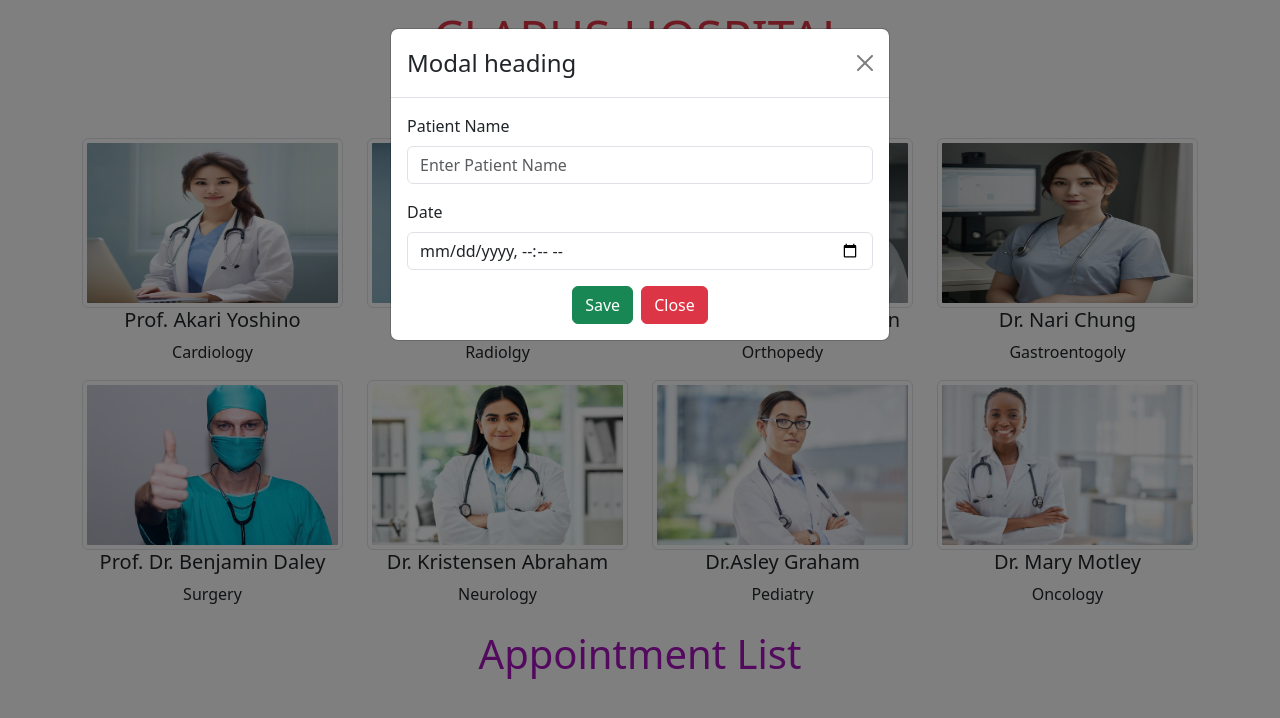
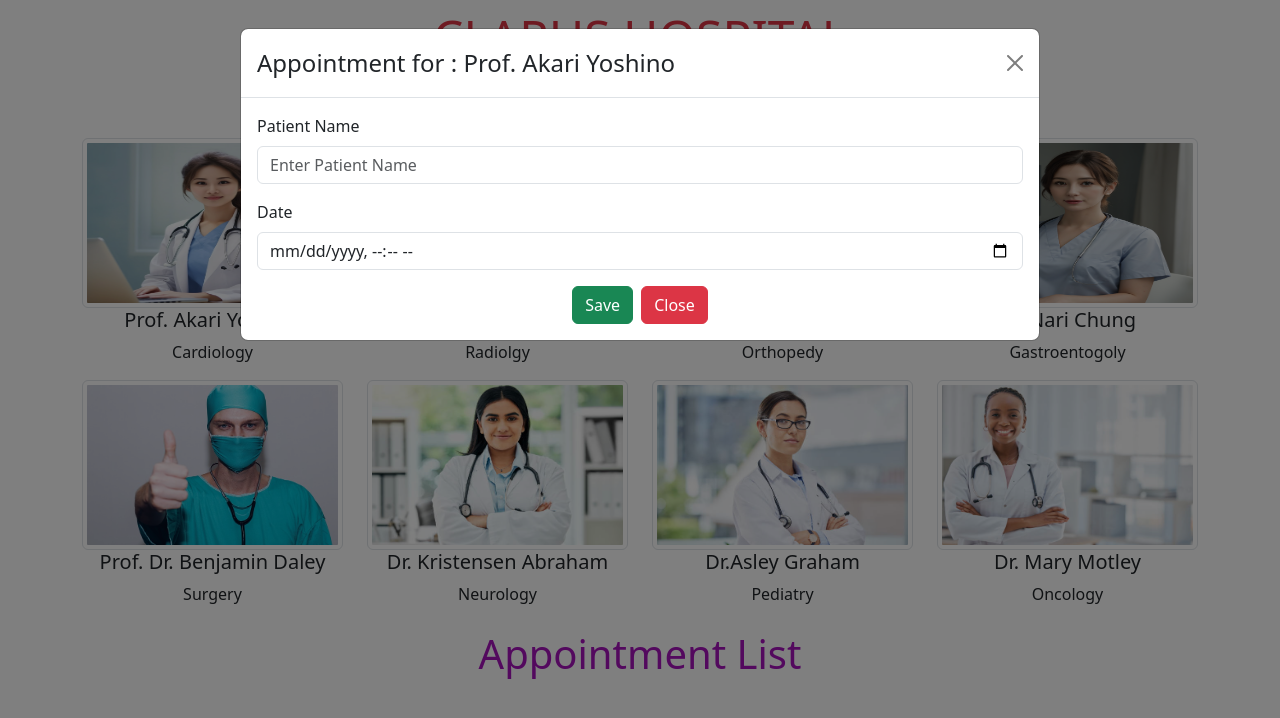
Before and after one commit to C9161-Jeff/Hospital-Appointment-List-Project, a React (Create React App) app: page / in a window 1280 px wide. Both pictures are taken after a click on the picture 212 px from the left and 222 px from the top of the page. Shown: the top 718 px of the page. Built offline with nearby package versions, Linux system fonts and the light colour scheme.

Commit message:
module Dr isimleri eklendı ve tarıh ve P.name state de tutuldu

```diff
--- a/src/components/AddModal.jsx
+++ b/src/components/AddModal.jsx
@@ -3,28 +3,42 @@
 import Button from "react-bootstrap/Button";
 import Modal from "react-bootstrap/Modal";
 
-function AddModal({ showModal, handleClose }) {
+function AddModal({ showModal, handleClose, drName }) {
   //   const [showModal, setShow] = useState(false);
 
   //   const handleClose = () => setShow(false);
   //   const handleShow = () => setShow(true);
+  const [patientName, setPatientName] = useState("");
+  const [date, setDate] = useState("");
+  console.log(patientName);
+  console.log(date);
 
   return (
     <>
-      <Modal show={showModal} onHide={handleClose}>
+      <Modal show={showModal} onHide={handleClose} size={"lg"}>
         <Modal.Header closeButton>
-          <Modal.Title>Modal heading</Modal.Title>
+          <Modal.Title>Appointment for : {drName}</Modal.Title>
         </Modal.Header>
         <Modal.Body>
           <Form>
             <Form.Group className="mb-3" controlId="formBasicEmail">
               <Form.Label>Patient Name</Form.Label>
-              <Form.Control type="text" placeholder="Enter Patient Name" />
+              <Form.Control
+                type="text"
+                placeholder="Enter Patient Name"
+                onChange={(e) => setPatientName(e.target.value)}
+                value={patientName}
+              />
             </Form.Group>
 
             <Form.Group className="mb-3" controlId="formBasicPassword">
               <Form.Label>Date</Form.Label>
-              <Form.Control type="datetime-local" placeholder="Password" />
+              <Form.Control
+                type="datetime-local"
+                placeholder="Password"
+                onChange={(e) => setDate(e.target.value)}
+                value={date}
+              />
             </Form.Group>
 
             <div className="text-center ">
--- a/src/components/Doctors.jsx
+++ b/src/components/Doctors.jsx
@@ -6,6 +6,7 @@
 
 const Doctors = () => {
   const [showModal, setShow] = useState(false);
+  const [drName, setDrName] = useState("");
 
   // console.log(doctorData);
   return (
@@ -24,7 +25,10 @@
                 className="img-thumbnail doctor-img w-100"
                 src={img}
                 alt={name}
-                onClick={() => setShow(true)}
+                onClick={() => {
+                  setShow(true);
+                  setDrName(name);
+                }}
               />
               <h5>{name}</h5>
               <p>{dep}</p>
@@ -32,7 +36,11 @@
           );
         })}
       </Row>
-      <AddModal showModal={showModal} handleClose={() => setShow(false)} />
+      <AddModal
+        showModal={showModal}
+        handleClose={() => setShow(false)}
+        drName={drName}
+      />
     </Container>
   );
 };
```
